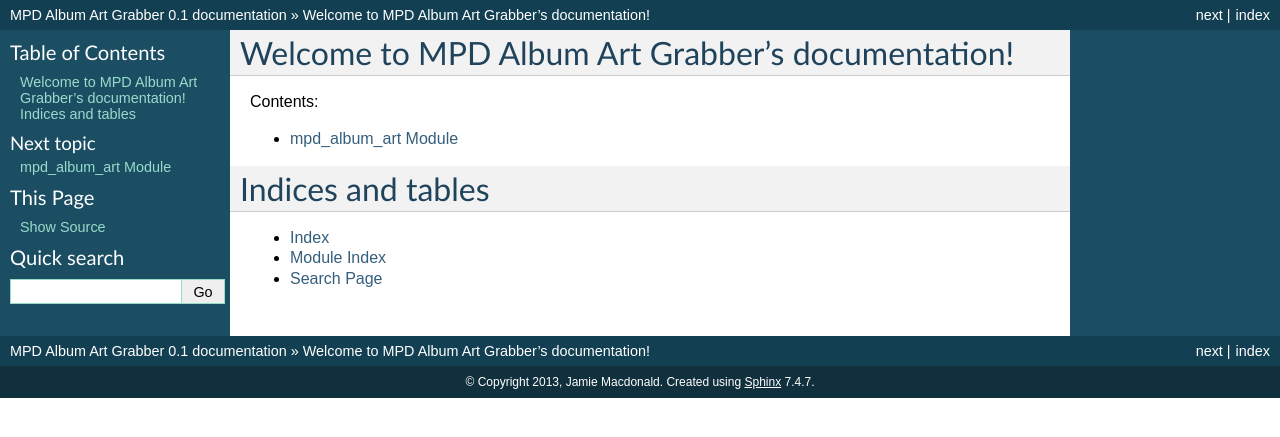
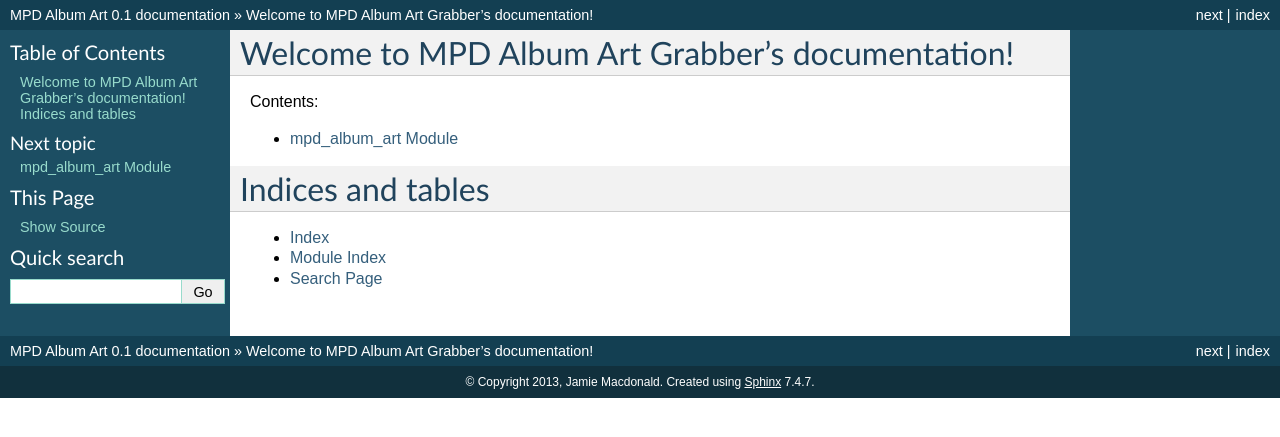
Before and after one commit to sidequestboy/mpd-album-art, a Sphinx documentation site: the page built from docs/index.rst, in a window 1280 px wide. Shown: the top 437 px of the page. Built offline with Sphinx 7.4.7, drawn with Linux system fonts in a browser that asks for light colours.

Commit message:
Change title and add doctest sphinx extension.

```diff
--- a/docs/conf.py
+++ b/docs/conf.py
@@ -1,7 +1,7 @@
 #!/usr/bin/env python3
 # -*- coding: utf-8 -*-
 #
-# MPD Album Art Grabber documentation build configuration file, created by
+# MPD Album Art documentation build configuration file, created by
 # sphinx-quickstart on Sat Aug  3 03:22:51 2013.
 #
 # This file is execfile()d with the current directory set to its containing dir.
@@ -26,7 +26,7 @@
 
 # Add any Sphinx extension module names here, as strings. They can be extensions
 # coming with Sphinx (named 'sphinx.ext.*') or your custom ones.
-extensions = ['sphinx.ext.autodoc', 'sphinx.ext.viewcode']
+extensions = ['sphinx.ext.autodoc', 'sphinx.ext.viewcode', 'sphinx.ext.doctest']
 
 # Add any paths that contain templates here, relative to this directory.
 templates_path = ['_templates']
@@ -41,7 +41,7 @@
 master_doc = 'index'
 
 # General information about the project.
-project = 'MPD Album Art Grabber'
+project = 'MPD Album Art'
 copyright = '2013, Jamie Macdonald'
 
 # The version info for the project you're documenting, acts as replacement for
@@ -168,7 +168,7 @@
 #html_file_suffix = None
 
 # Output file base name for HTML help builder.
-htmlhelp_basename = 'MPDAlbumArtGrabberdoc'
+htmlhelp_basename = 'MPDAlbumArtdoc'
 
 
 # -- Options for LaTeX output --------------------------------------------------
@@ -187,7 +187,7 @@
 # Grouping the document tree into LaTeX files. List of tuples
 # (source start file, target name, title, author, documentclass [howto/manual]).
 latex_documents = [
-  ('index', 'MPDAlbumArtGrabber.tex', 'MPD Album Art Grabber Documentation',
+  ('index', 'MPDAlbumArt.tex', 'MPD Album Art Documentation',
    'Jamie Macdonald', 'manual'),
 ]
 
@@ -217,7 +217,7 @@
 # One entry per manual page. List of tuples
 # (source start file, name, description, authors, manual section).
 man_pages = [
-    ('index', 'mpdalbumartgrabber', 'MPD Album Art Grabber Documentation',
+    ('index', 'mpdalbumart', 'MPD Album Art Documentation',
      ['Jamie Macdonald'], 1)
 ]
 
@@ -231,8 +231,8 @@
 # (source start file, target name, title, author,
 #  dir menu entry, description, category)
 texinfo_documents = [
-  ('index', 'MPDAlbumArtGrabber', 'MPD Album Art Grabber Documentation',
-   'Jamie Macdonald', 'MPDAlbumArtGrabber', 'One line description of project.',
+  ('index', 'MPDAlbumArt', 'MPD Album Art Documentation',
+   'Jamie Macdonald', 'MPDAlbumArt', 'One line description of project.',
    'Miscellaneous'),
 ]
 
@@ -252,7 +252,7 @@
 # -- Options for Epub output ---------------------------------------------------
 
 # Bibliographic Dublin Core info.
-epub_title = 'MPD Album Art Grabber'
+epub_title = 'MPD Album Art'
 epub_author = 'Jamie Macdonald'
 epub_publisher = 'Jamie Macdonald'
 epub_copyright = '2013, Jamie Macdonald'
```
